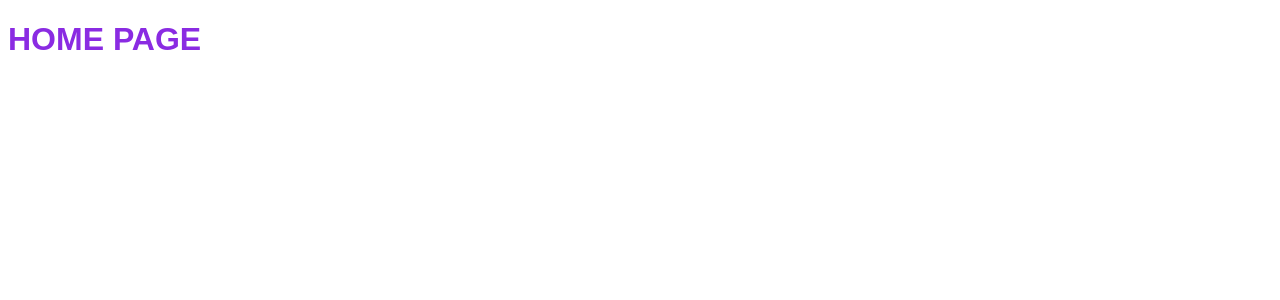
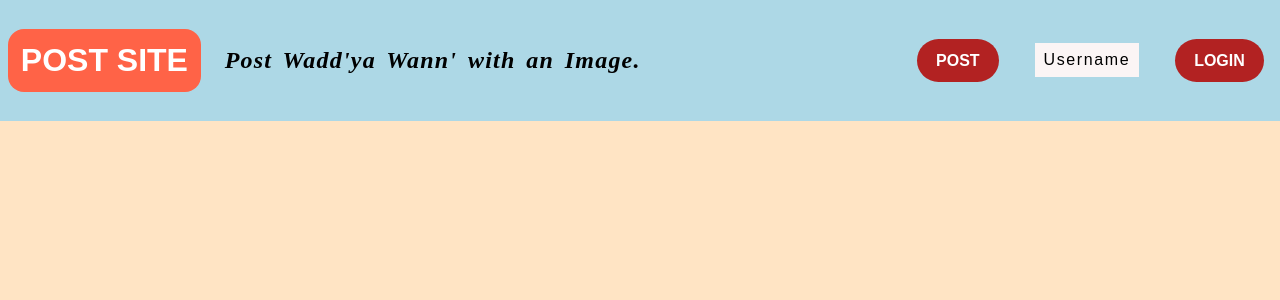
Before and after one commit to Worpakat/Django-Post-Site, a Django app: page / in a window 1280 px wide. Shown: the top 300 px of the page. Run offline with Django 4.2, Linux system fonts and the light colour scheme.

Commit message:
base html made

```diff
--- /dev/null
+++ b/main_site/static/css/base/base.css
@@ -0,0 +1,66 @@
+body {
+  background: bisque;
+  margin: 0;
+  font-family: Arial, Helvetica, sans-serif;
+}
+
+p {
+  padding: 0.52em;
+  background: rgb(251, 245, 245);
+  line-height: 1.5em;
+  margin: 1em;
+}
+
+.top-bar {
+  position: fixed;
+  top: 0;
+  background: lightblue;
+  width: 100%;
+}
+.top-bar .container {
+  padding: 0.5em;
+  display: flex;
+}
+.top-bar .container .left-cta {
+  display: flex;
+}
+.top-bar .container .left-cta h1 {
+  background: tomato;
+  border-radius: 0.5em;
+  color: white;
+  padding: 0.4em;
+}
+.top-bar .container .left-cta h2 {
+  margin: auto 1em;
+  word-spacing: 0.15em;
+  letter-spacing: 0.05em;
+  font-family: "Times New Roman", Times, serif;
+  font-style: italic;
+}
+.top-bar .container .right-cta {
+  margin: auto 0;
+  margin-left: auto;
+}
+.top-bar .container .right-cta .rcta-list {
+  padding-left: 0em;
+}
+.top-bar .container .right-cta .rcta-list li {
+  display: inline;
+  padding: 0.5em;
+}
+.top-bar .container .right-cta .rcta-list li p {
+  letter-spacing: 0.1em;
+  display: inline;
+}
+.top-bar .container .right-cta .rcta-list .link {
+  border-radius: 5em;
+  color: white;
+  padding: 0.8em 1.2em;
+  background-color: firebrick;
+  text-decoration: none;
+  font-weight: bold;
+}
+
+.content-cta p {
+  border-radius: 1em 0em;
+}/*# sourceMappingURL=base.css.map */
--- /dev/null
+++ b/main_site/static/css/base/base.scss
@@ -0,0 +1,69 @@
+body{
+    background: bisque;
+    margin: 0;
+    font-family: Arial, Helvetica, sans-serif;
+}
+p{
+    padding: 0.52em;
+    background: rgb(251, 245, 245);
+    line-height: 1.5em;
+    margin: 1em;
+}
+.top-bar{
+    position: fixed;
+    top: 0;
+    background: lightblue;
+    width: 100%;
+
+    .container{
+        padding: 0.5em;
+        display: flex;
+        .left-cta{
+
+            display: flex;
+            h1{
+                background: tomato;
+                border-radius: 0.5em;
+                color: white;
+                padding: 0.4em;
+            }
+            h2{
+                margin: auto 1em;
+                word-spacing: 0.15em;
+                letter-spacing: 0.05em;
+                font-family: 'Times New Roman', Times, serif;
+                font-style: italic;
+            }
+        }
+        .right-cta{
+            margin: auto 0;
+            margin-left: auto;
+            .rcta-list{
+                padding-left: 0em;
+                li{
+                    display: inline;
+                    padding: 0.5em;
+                    p{
+                        letter-spacing: 0.1em;
+                        display: inline;
+                    }
+                }
+                .link{
+                    border-radius: 5em;
+                    color: white;
+                    padding: 0.8em 1.2em;
+                    background-color: firebrick;
+                    text-decoration: none;
+                    font-weight: bold;
+                }
+            }
+        }
+
+    }
+}
+
+.content-cta{
+    p{
+        border-radius: 1em 0em;
+    }
+}
--- a/main_site/static/css/index.css
+++ /dev/null
@@ -1,8 +0,0 @@
-body {
-  font-family: Arial, Helvetica, sans-serif;
-}
-
-h1 {
-  color: blueviolet;
-  font-weight: bold;
-}/*# sourceMappingURL=index.css.map */
--- a/main_site/static/css/index.scss
+++ /dev/null
@@ -1,8 +0,0 @@
-body{
-    font-family: Arial, Helvetica, sans-serif;
-}
-
-h1{
-    color: blueviolet;
-    font-weight: bold;
-}
--- /dev/null
+++ b/templates/base.html
@@ -0,0 +1,36 @@
+{% load static %}
+
+<!DOCTYPE html>
+<html lang="en">
+  <head>
+    <meta charset="UTF-8" />
+    <meta http-equiv="X-UA-Compatible" content="IE=edge" />
+    <meta name="viewport" content="width=device-width, initial-scale=1.0" />
+    <link rel="stylesheet" href="{% static 'css/base/base.css' %}" />
+    <title>{% block 'title' %}Post Site{% endblock %}</title>
+  </head>
+  <body>
+    <div class="top-bar">
+      <div class="container">
+        <div class="left-cta">
+          <h1>POST SITE</h1>
+          <h2>Post Wadd'ya Wann' with an Image.</h2>
+        </div>
+        <div class="right-cta">
+          <nav>
+            <ul class="rcta-list">
+              <li><a href="/post" class="link">POST</a></li>
+              <li><p class="username">Username</p></li>
+              <li><a href="/login" class="link">LOGIN</a></li>
+            </ul>
+          </nav>
+        </div>
+      </div>
+    </div>
+
+    <div class="content-cta">
+        {% block 'content' %}
+        {% endblock %}
+    </div>
+  </body>
+</html>
--- a/templates/index.html
+++ b/templates/index.html
@@ -1,17 +1 @@
-{% load static %}
-
-<!DOCTYPE html>
-<html lang="en">
-<head>
-    <meta charset="UTF-8">
-    <meta http-equiv="X-UA-Compatible" content="IE=edge">
-    <meta name="viewport" content="width=device-width, initial-scale=1.0">
-    <link rel="stylesheet" href="{% static 'css/index.css' %}">
-    <title>Img Post</title>
-</head>
-<body>
-    <div class="nav-div">
-        <h1>HOME PAGE</h1>
-    </div>
-</body>
-</html>
+{% extends 'base.html' %}
```
Also changed, not shown: 2 other files.
